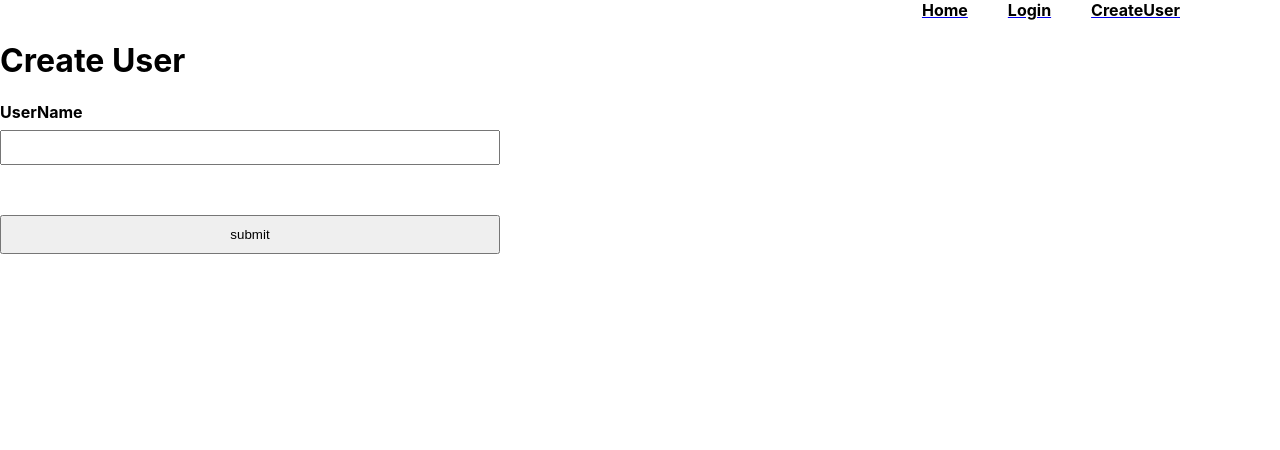
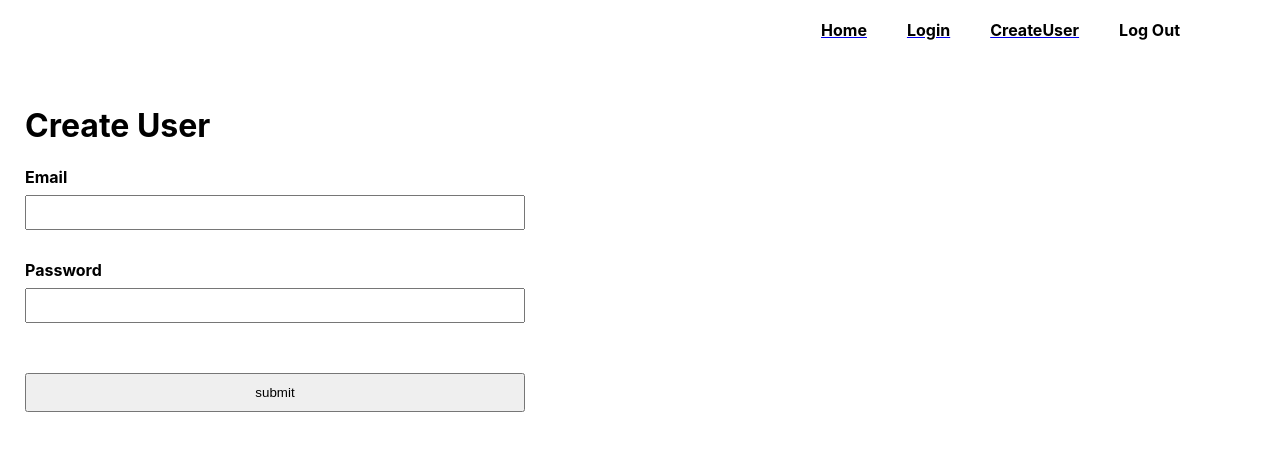
Before and after one commit to laibasarwar/Dynamic-Ex6, a React (Create React App) app: page /create in a window 1280 px wide. Shown: the top 450 px of the page. Built offline with nearby package versions, Linux system fonts and the light colour scheme; no server answers.

Commit message:
added log

```diff
--- a/src/App.css
+++ b/src/App.css
@@ -10,6 +10,7 @@
   margin: 0 auto;
   max-width: 1080px;
   width: 100%;
+  padding: 20px;
 }
 
 nav p {
--- a/src/App.js
+++ b/src/App.js
@@ -3,10 +3,12 @@
 import { initializeApp } from "firebase/app";
 import { getAuth, onAuthStateChanged } from "firebase/auth";
 import "./App.css";
+import React from "react";
+
 import CreateUserPage from "./pages/CreateUser";
 import LoginPage from "./pages/Login";
 import UserProfilePage from "./pages/UserProfile";
-import Header from "./components/Header";
+// import Header from "./components/Header";
 
 const firebaseConfig = {
   apiKey: "AIzaSyDUxTjaE8fLD1woMlMnPBUbiIlmSql2caA",
@@ -16,21 +18,6 @@
   messagingSenderId: "906927206491",
   appId: "1:906927206491:web:4d3e5b137528a4cb220f7e",
 };
-
-const router = createBrowserRouter([
-  {
-    path: "/",
-    element: <UserProfilePage />,
-  },
-  {
-    path: "/login",
-    element: <LoginPage />,
-  },
-  {
-    path: "/create",
-    element: <CreateUserPage />,
-  },
-]);
 
 function App() {
   const [appInitialized, setAppInitialized] = useState(false);
@@ -58,9 +45,36 @@
       });
     }
   }, [appInitialized]);
+
+  const router = createBrowserRouter([
+    {
+      path: "/",
+      element: (
+        <UserProfilePage
+          isLoading={isLoading}
+          isLoggedIn={isLoggedIn}
+          userInformation={userInformation}
+        />
+      ),
+    },
+    {
+      path: "/login",
+      element: <LoginPage isLoggedIn={isLoggedIn} />,
+    },
+    {
+      path: "/create",
+      element: (
+        <CreateUserPage
+          isLoggedIn={isLoggedIn}
+          setIsLoggedIn={setIsLoggedIn}
+          setUserInformation={setUserInformation}
+        />
+      ),
+    },
+  ]);
+
   return (
     <div className="App">
-      <Header />
       <RouterProvider router={router} />
     </div>
   );
--- a/src/components/CreateUserForm.js
+++ b/src/components/CreateUserForm.js
@@ -1,10 +1,13 @@
 import React from "react";
 
-function CreateUserForm() {
+function CreateUserForm(signUpUser) {
   return (
-    <form className="FormElement">
-      <label htmlfor="userName">UserName</label>
-      <input type="texts" name="UserName" />
+    <form className="FormElement" onSubmit={(e) => signUpUser(e)}>
+      <label htmlFor="email">Email</label>
+      <input type="text" name="email" />
+      <label htmlFor="password">Password</label>
+      <input type="password" name="password" />
+
       <button type="submit">submit</button>
     </form>
   );
--- a/src/components/Header.js
+++ b/src/components/Header.js
@@ -1,18 +1,33 @@
 import React from "react";
 import { Link } from "react-router-dom";
+import { getAuth } from "firebase/auth";
+import { signOut } from "firebase/auth";
 
-function Header() {
+function Header(setIsLoggedIn, setUserInformation) {
+  function logout() {
+    const auth = getAuth();
+    signOut(auth)
+      .then(() => {
+        setUserInformation({});
+        setIsLoggedIn(false);
+      })
+      .catch((error) => {
+        console.warn(error);
+      });
+  }
+
   return (
     <nav>
-      <a href="/">
+      <Link to="/">
         <p>Home</p>
-      </a>
-      <a href="/login">
+      </Link>
+      <Link to="/login">
         <p>Login</p>
-      </a>
-      <a href="/create">
+      </Link>
+      <Link to="/create">
         <p>CreateUser</p>
-      </a>
+      </Link>
+      <p onClick={() => logout()}>Log Out</p>
     </nav>
   );
 }
--- a/src/components/LoginForm.js
+++ b/src/components/LoginForm.js
@@ -3,10 +3,12 @@
 function LoginForm() {
   return (
     <form className="FormElement">
-      <label htmlfor="userName">UserName</label>
+      <label htmlFor="userName">UserName</label>
       <input type="texts" name="UserName" />
-      <label htmlfor="userPassword">Password</label>
+
+      <label htmlFor="userPassword">Password</label>
       <input type="texts" name="Password" />
+
       <button type="submit">submit</button>
     </form>
   );
--- a/src/pages/CreateUser.js
+++ b/src/pages/CreateUser.js
@@ -1,12 +1,58 @@
-import React from "react";
+import React, { useCallback, useEffect, useState } from "react";
+import { useNavigate } from "react-router";
+import { getAuth, createUserWithEmailAndPassword } from "firebase/auth";
 import CreateUserForm from "../components/CreateUserForm";
+import Header from "../components/Header";
 
-function CreateUserPage() {
+function CreateUserPage({ setIsLoggedIn, setUserInformation, isLoggedIn }) {
+  const [errors, setErrors] = useState();
+  const navigate = useNavigate();
+
+  useEffect(() => {
+    if (isLoggedIn) navigate("/");
+  }, [isLoggedIn]);
+
+  const signUpUser = useCallback(
+    (e) => {
+      e.preventDefault();
+
+      const email = e.currentTarget.email.value;
+      const password = e.currentTarget.password.value;
+
+      console.log({ email, password });
+
+      const auth = getAuth();
+
+      createUserWithEmailAndPassword(auth, email, password)
+        .then((userCredential) => {
+          const user = userCredential.user;
+          setIsLoggedIn(true);
+          setUserInformation({
+            email: user.email,
+            displayName: user.displayName,
+            uid: user.uid,
+            accessToken: user.accessToken,
+          });
+          setErrors();
+        })
+        .catch((error) => {
+          const errorCode = error.code;
+          const errorMessage = error.message;
+          console.warn({ error, errorCode, errorMessage });
+          setErrors(errorMessage);
+        });
+    },
+    [setErrors, setIsLoggedIn, setUserInformation]
+  );
   return (
-    <div>
-      <h1>Create User</h1>
-      <CreateUserForm />
-    </div>
+    <>
+      <Header />
+      <div className="PageWrapper">
+        <h1>Create User</h1>
+        <CreateUserForm signUpUser={signUpUser} />
+        <p>{errors}</p>
+      </div>
+    </>
   );
 }
 
--- a/src/pages/Login.js
+++ b/src/pages/Login.js
@@ -1,12 +1,22 @@
-import React from "react";
+import React, { useEffect } from "react";
+import { useNavigate } from "react-router";
 import LoginForm from "../components/LoginForm";
+import Header from "../components/Header";
 
-function LoginPage() {
+function LoginPage({ isLoggedIn }) {
+  const navigate = useNavigate();
+
+  useEffect(() => {
+    if (isLoggedIn) navigate("/");
+  }, [isLoggedIn]);
   return (
-    <div className="PageWrapper">
-      <h1>Login</h1>
-      <LoginForm />
-    </div>
+    <>
+      <Header />
+      <div className="PageWrapper">
+        <h1>Login</h1>
+        <LoginForm />
+      </div>
+    </>
   );
 }
 
--- a/src/pages/UserProfile.js
+++ b/src/pages/UserProfile.js
@@ -1,10 +1,33 @@
-import React from "react";
+import React, { useEffect } from "react";
+import { useNavigate } from "react-router";
+import Header from "../components/Header";
 
-function UserProfilePage() {
+function UserProfilePage({ isLoading, isLoggedIn, userInformation }) {
+  const navigate = useNavigate();
+
+  useEffect(() => {
+    if (!isLoggedIn && !isLoading) navigate("/login");
+  }, [isLoading, isLoggedIn]);
+
   return (
-    <div className="PageWrapper">
-      <h1>User Profile</h1>
-    </div>
+    <>
+      <Header />
+      <div className="PageWrapper">
+        <h1>User Profile</h1>
+        <p>
+          <strong>Display Name: </strong>
+          {userInformation.displayName}
+        </p>
+        <p>
+          <strong>Email: </strong>
+          {userInformation.email}
+        </p>
+        <p>
+          <strong>Display Name: </strong>
+          {userInformation.displayName}
+        </p>
+      </div>
+    </>
   );
 }
 
```
